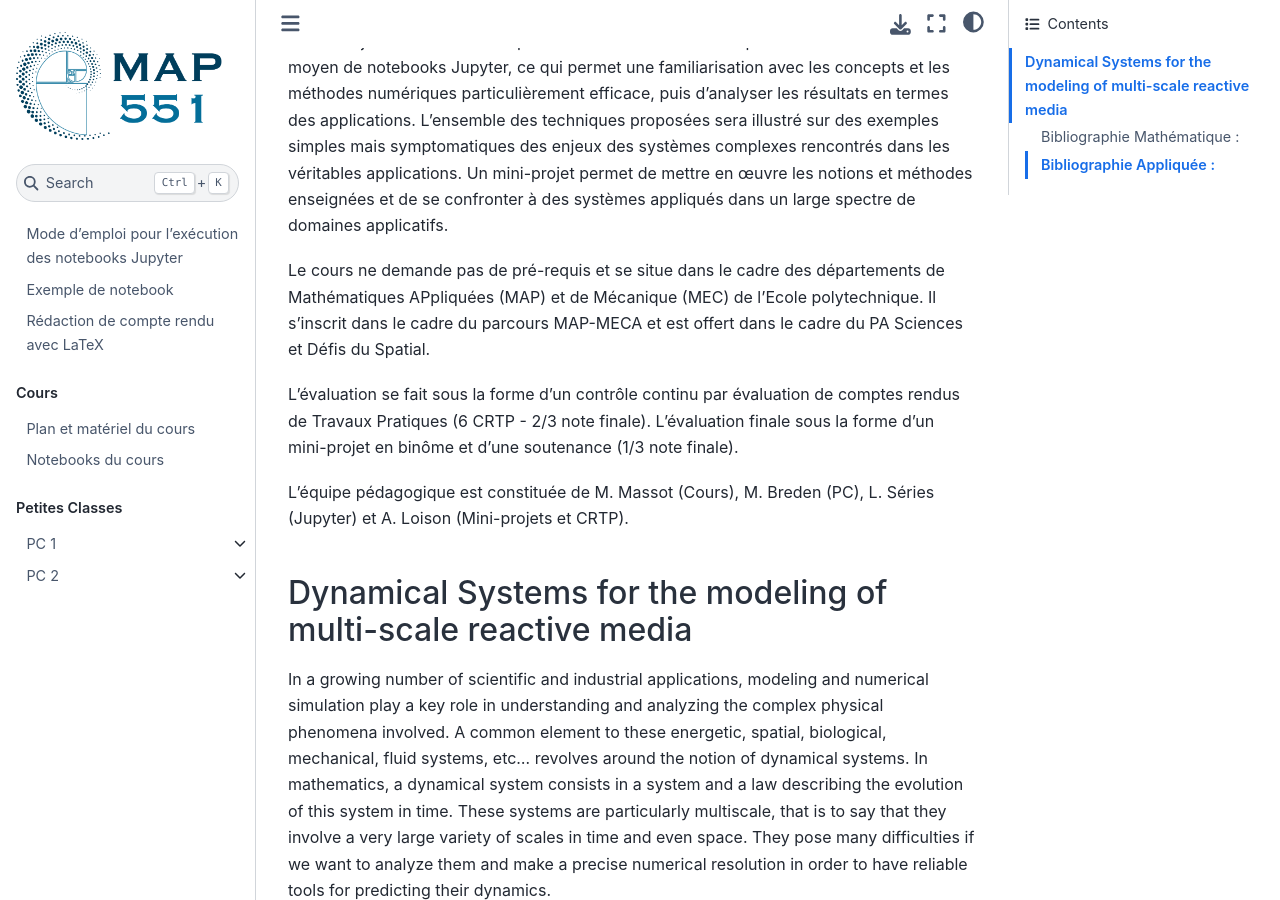
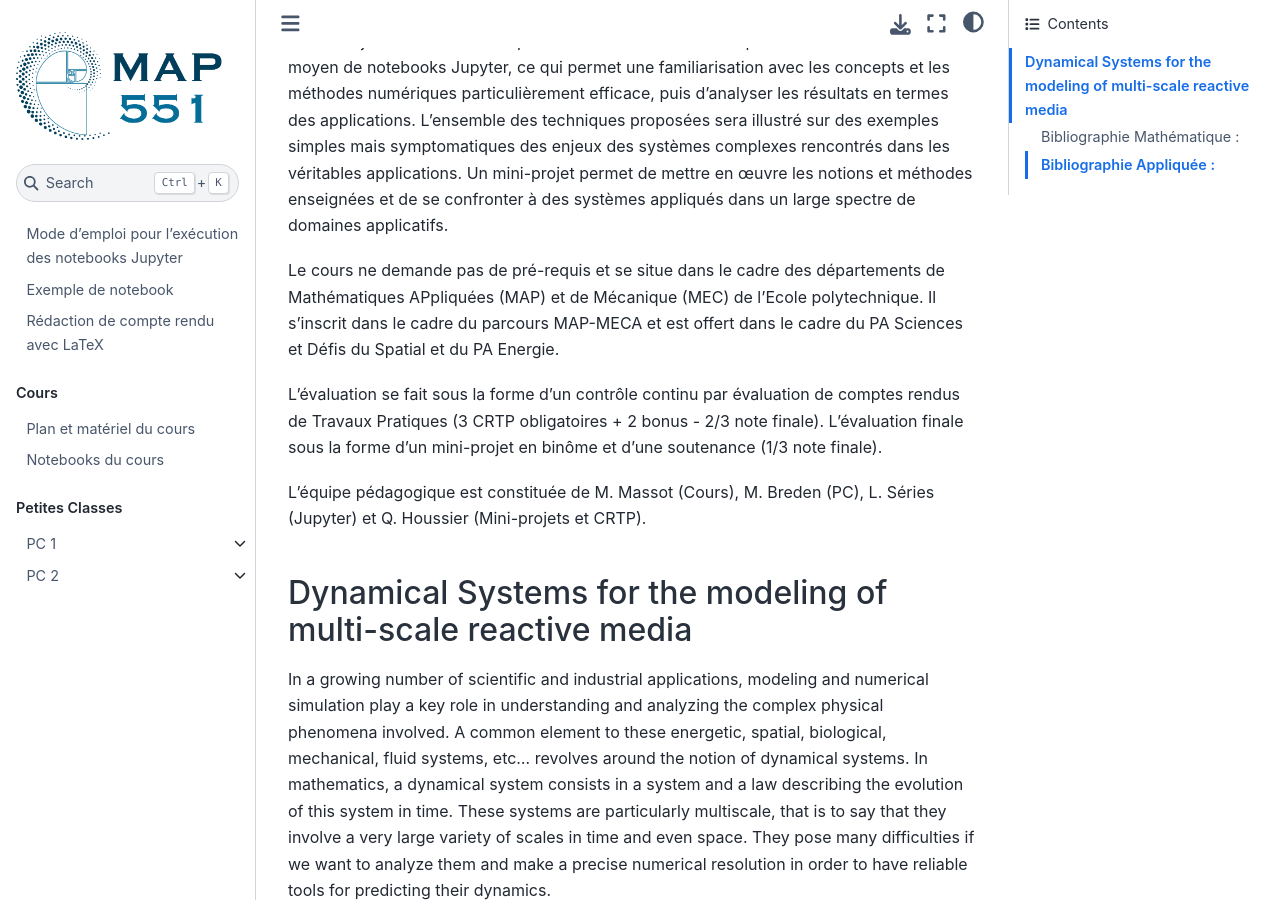
Before and after one commit to hpc-maths/jb_map551_2023_2024, a Jupyter Book: the page built from content/home.md, in a window 1280 px wide and 900 px high, scrolled down 1170 px. Built offline with Jupyter Book 1.0.4 settings and Sphinx 7.4.7 and the Sphinx Book theme 1.1.4, drawn with Linux system fonts in a browser that asks for light colours; pages that are not in the unit, such as notebooks, are missing from menus; comment, search, counter and statistics services are not loaded; some of the changed text lies outside the part shown.

Commit message:
Corrections mineures dans la page d'acceuil

```diff
--- a/content/home.md
+++ b/content/home.md
@@ -10,12 +10,11 @@ Nous étudierons des exemples dans de nombreux domaines d’application comme la
 
 Les domaines sur lesquels le cours donnera une expertise sont : analyse mathématique, schémas numériques pour les systèmes d’équations différentielles, analyse de la stabilité des systèmes - bifurcation, implémentation numérique et bibliothèques de programmes permettant la simulation numérique ou l’analyse de bifurcations. Des applications sur machines permettent une analyse de la dynamique mais aussi une compréhension des schémas numériques à la base d’une simulation précise et robuste, ainsi qu’une ouverture sur les enjeux du calcul haute performance. L’ensemble des petites classes se fait au moyen de notebooks Jupyter, ce qui permet une familiarisation avec les concepts et les méthodes numériques particulièrement efficace, puis d’analyser les résultats en termes des applications. L’ensemble des techniques proposées sera illustré sur des exemples simples mais symptomatiques des enjeux des systèmes complexes rencontrés dans les véritables applications. Un mini-projet permet de mettre en œuvre les notions et méthodes enseignées et de se confronter à des systèmes appliqués dans un large spectre de domaines applicatifs.
 
+Le cours ne demande pas de pré-requis et se situe dans le cadre des départements de Mathématiques APpliquées (MAP) et de Mécanique (MEC) de l’Ecole polytechnique. Il s’inscrit dans le cadre du parcours MAP-MECA et est offert dans le cadre du PA Sciences et Défis du Spatial et du PA Energie.
 
-Le cours ne demande pas de pré-requis et se situe dans le cadre des départements de Mathématiques APpliquées (MAP) et de Mécanique (MEC) de l’Ecole polytechnique. Il s’inscrit dans le cadre du parcours MAP-MECA et est offert dans le cadre du PA Sciences et Défis du Spatial.
+L’évaluation se fait sous la forme d’un contrôle continu par évaluation de comptes rendus de Travaux Pratiques (3 CRTP obligatoires + 2 bonus - 2/3 note finale). L’évaluation finale sous la forme d’un mini-projet en binôme et d’une soutenance (1/3 note finale).
 
-L’évaluation se fait sous la forme d’un contrôle continu par évaluation de comptes rendus de Travaux Pratiques (6 CRTP - 2/3 note finale). L’évaluation finale sous la forme d’un mini-projet en binôme et d’une soutenance (1/3 note finale).
-
-L’équipe pédagogique est constituée de M. Massot (Cours), M. Breden (PC), L. Séries (Jupyter) et A. Loison (Mini-projets et CRTP).
+L’équipe pédagogique est constituée de M. Massot (Cours), M. Breden (PC), L. Séries (Jupyter) et Q. Houssier (Mini-projets et CRTP).
 
 ## Dynamical Systems for the modeling of multi-scale reactive media
 
@@ -30,11 +29,11 @@ We will study examples in many fields of application such as combustion, fluid m
 The areas in which the course will provide expertise are: mathematical analysis, numerical schemes for systems of differential equations, stability analysis of systems - bifurcation, numerical implementation and libraries of programs for numerical simulation or bifurcation analysis. Applications and simulation on computers allow an analysis of the dynamics but also an understanding of the numerical schemes at the basis of an accurate and robust simulation, as well as an opening on the stakes of high performance computing. All the Petite Classes rely on Jupyter notebooks, which allow a particularly effective familiarization with the concepts and numerical methods, and then to analyze the results in terms of applications. All the techniques proposed will be illustrated on simple examples but symptomatic of the stakes of complex systems encountered in real applications. A mini-project will allow the students to implement the notions and methods taught and to be confronted with systems applied in a wide range of application domains.
 
 
-The course does not require any pre-requisites and is part of the Applied Mathematics (MAP) and Mechanics (MEC) departments of the Ecole Polytechnique. It is part of the MAP-MECA track and is offered as part of the PA Sciences et Défis du Spatial.
+The course does not require any pre-requisites and is part of the Applied Mathematics (MAP) and Mechanics (MEC) departments of the Ecole Polytechnique. It is part of the MAP-MECA track and is offered as part of the PA Sciences et Défis du Spatial and et the PA Energie.
 
-The evaluation is done in the form of a continuous assessment by evaluation of reports of practical work (6 CRTP - 2/3 of final grade). The final evaluation in the form of a mini-project in pairs and a defense (1/3 final grade).
+The evaluation is done in the form of a continuous assessment by evaluation of reports of practical work (3 mandatory CRTP + 2 bonus - 2/3 of final grade). The final evaluation in the form of a mini-project in pairs and a defense (1/3 final grade).
 
-The pedagogical team is composed of M. Massot (Courses), M. Breden (PC), L. Séries (Jupyter) and A. Loison (Mini-projects and CRTP).
+The pedagogical team is composed of M. Massot (Courses), M. Breden (PC), L. Séries (Jupyter) and Q. Houssier (Mini-projects and CRTP).
 
 
 ### Bibliographie Mathématique :
```
